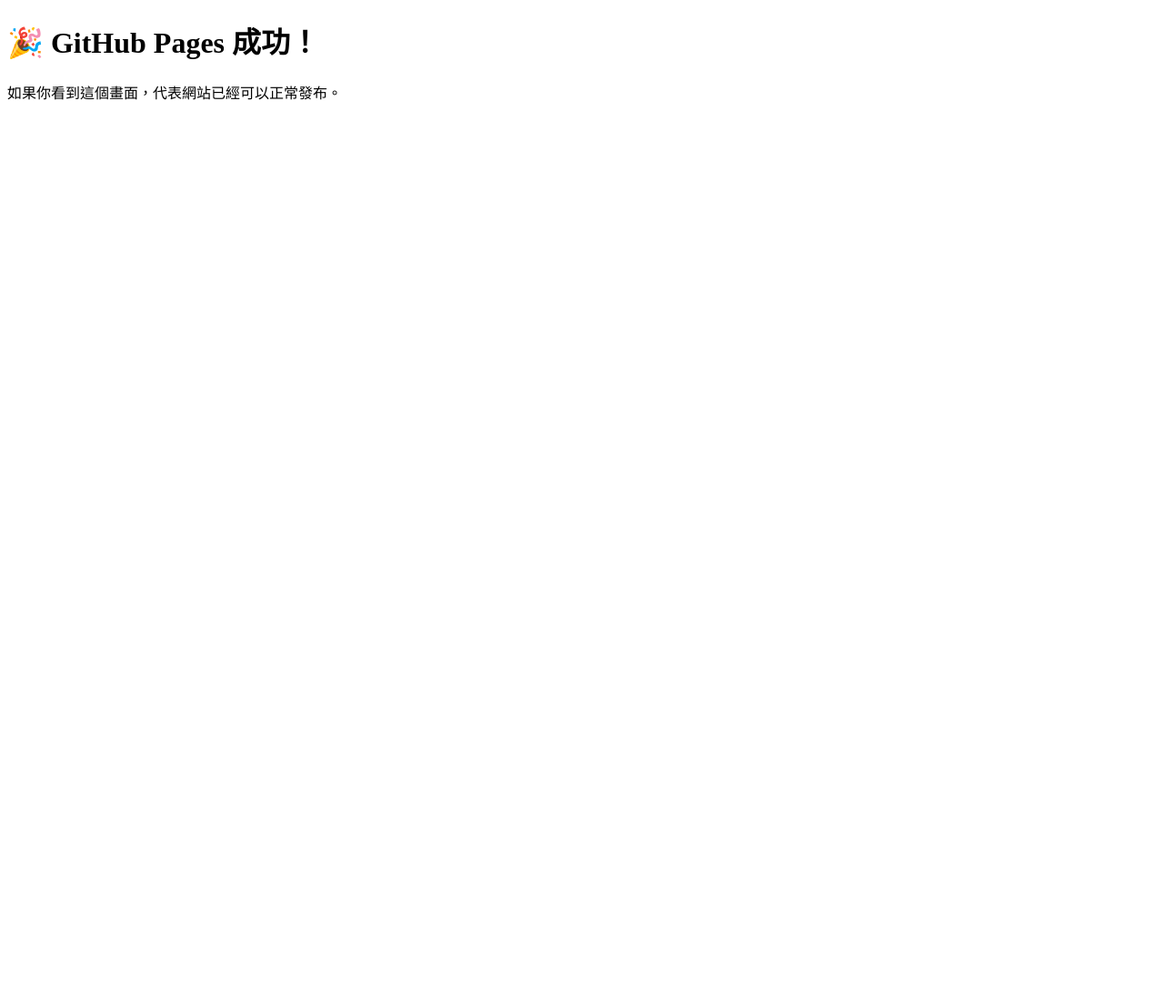
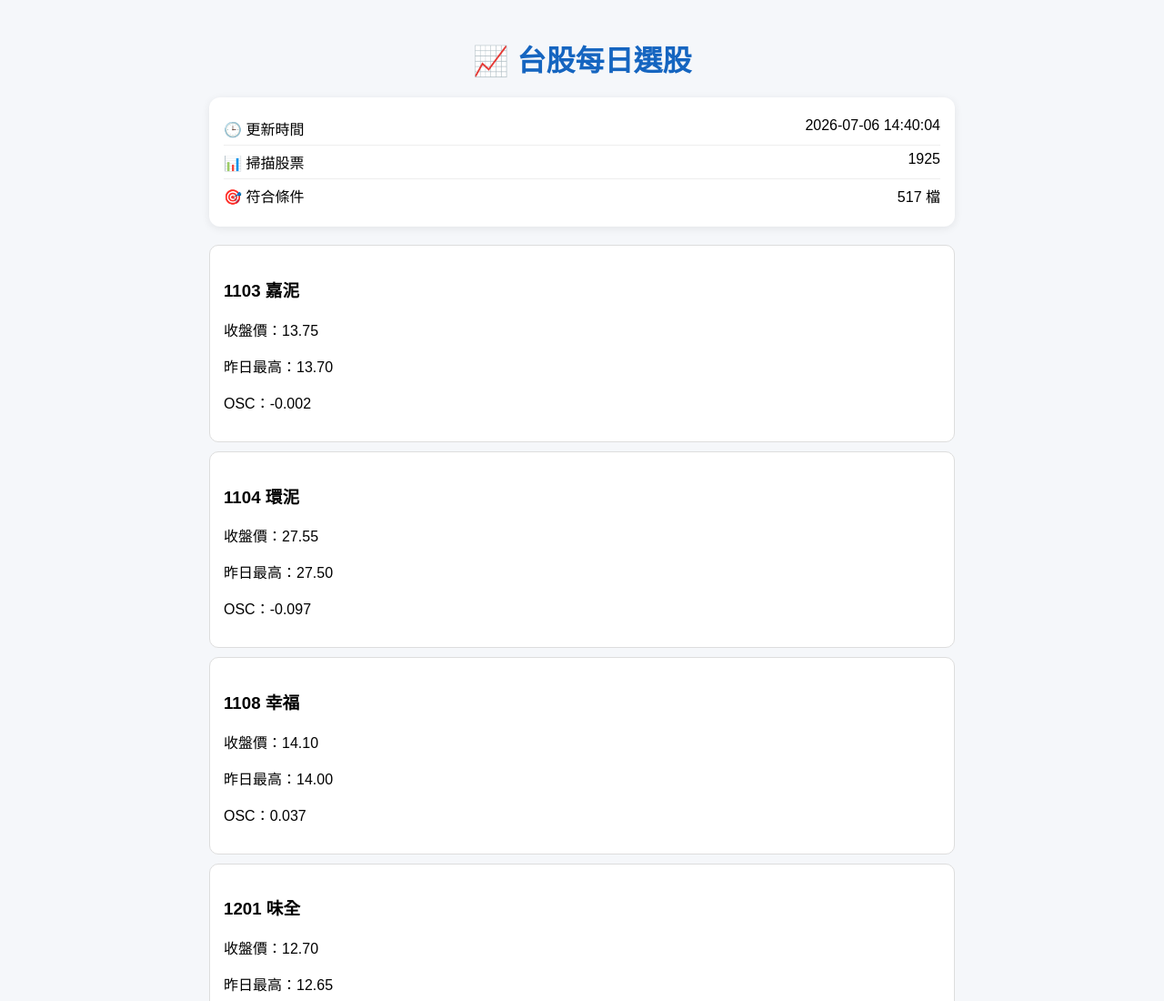
Before and after one commit to bc8s8fht8s-prog/tw-stock-screener, a plain HTML site: page index.html in a window 1280 px wide. Shown: the top 1100 px of the page at 91% size. Before the commit the page ends 800 px from the top, so only its background shows below. Drawn offline with Linux system fonts and the light colour scheme.

Commit message:
GitHub Pages MVP

```diff
--- a/index.html
+++ b/index.html
@@ -2,13 +2,44 @@
 <html lang="zh-TW">
 <head>
     <meta charset="UTF-8">
+    <meta name="viewport" content="width=device-width, initial-scale=1.0">
     <title>台股每日選股</title>
+
+    <link rel="stylesheet" href="static/style.css">
 </head>
+
 <body>
 
-<h1>🎉 GitHub Pages 成功！</h1>
+<div class="container">
 
-<p>如果你看到這個畫面，代表網站已經可以正常發布。</p>
+    <h1>📈 台股每日選股</h1>
+
+    <div class="info">
+
+        <div class="info-row">
+            <span>🕒 更新時間</span>
+            <span id="update_time">讀取中...</span>
+        </div>
+
+        <div class="info-row">
+            <span>📊 掃描股票</span>
+            <span id="scan_count">-</span>
+        </div>
+
+        <div class="info-row">
+            <span>🎯 符合條件</span>
+            <span id="count">-</span>
+        </div>
+
+    </div>
+
+    <div id="stock-list"></div>
+
+    <div id="pagination"></div>
+
+</div>
+
+<script src="script.js"></script>
 
 </body>
 </html>
--- /dev/null
+++ b/script.js
@@ -0,0 +1,41 @@
+async function loadData() {
+
+    const response = await fetch("data/result.json");
+
+    const data = await response.json();
+
+    document.getElementById("update_time").textContent = data.update_time;
+    document.getElementById("scan_count").textContent = data.scan_count;
+    document.getElementById("count").textContent = data.count + " 檔";
+
+    const stockList = document.getElementById("stock-list");
+
+    stockList.innerHTML = "";
+
+    data.stocks.forEach(stock => {
+
+        stockList.innerHTML += `
+        <div style="
+            border:1px solid #ddd;
+            border-radius:10px;
+            padding:15px;
+            margin:10px 0;
+            background:#fff;
+        ">
+
+            <h3>${stock.code} ${stock.name}</h3>
+
+            <p>收盤價：${Number(stock.close).toFixed(2)}</p>
+
+            <p>昨日最高：${Number(stock.high).toFixed(2)}</p>
+
+            <p>OSC：${Number(stock.osc).toFixed(3)}</p>
+
+        </div>
+        `;
+
+    });
+
+}
+
+loadData();
```
